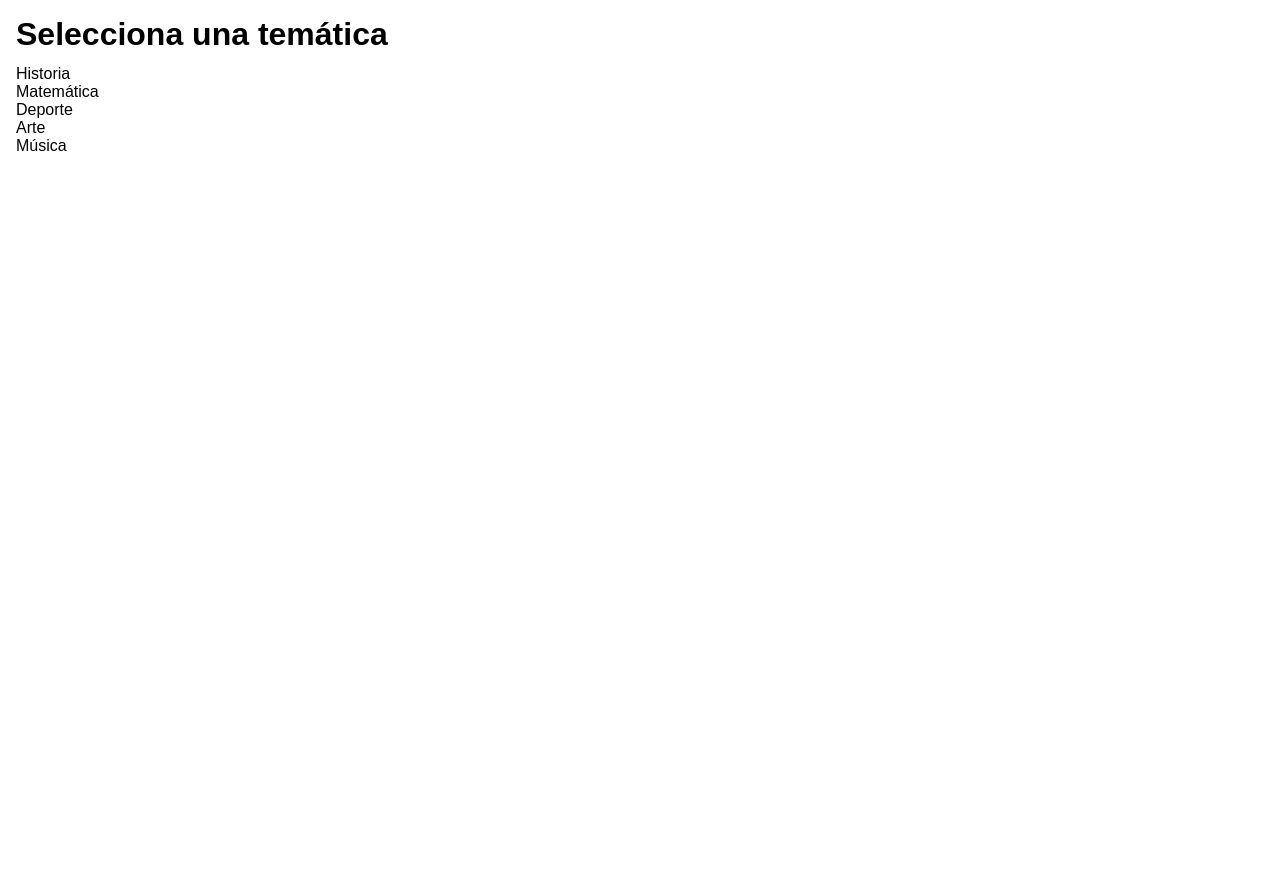
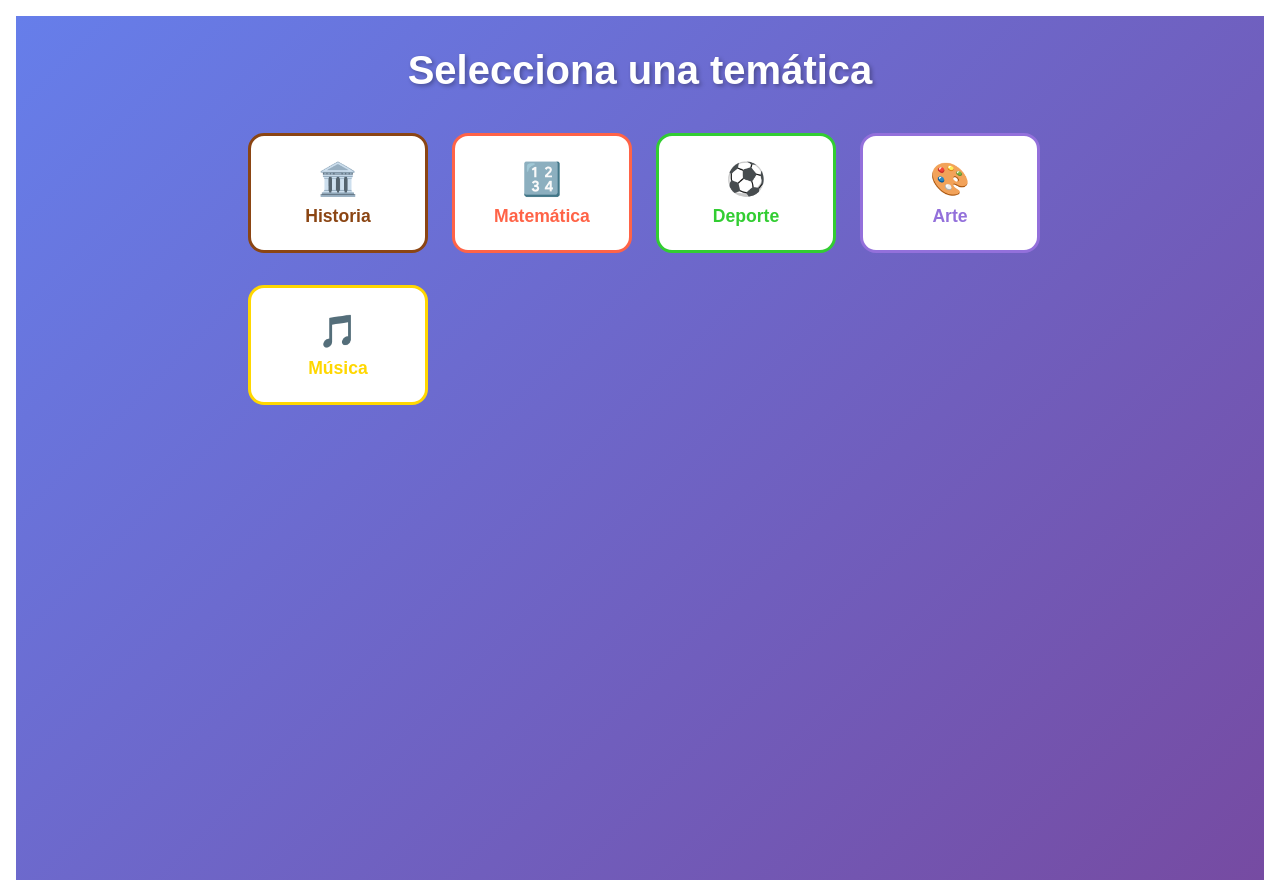
Before and after one commit to VelascoSalasJuan/Quiz_Dinamico, a React (Vite) app: page / in a window 1280 px wide. Before the commit the page ends 800 px from the top, so only its background shows below. Built offline with nearby package versions, Linux system fonts and the light colour scheme.

Commit message:
Mejore la vista del menu de temas (emojis y colores )

```diff
--- a/src/pages/Menu/MenuPage.css
+++ b/src/pages/Menu/MenuPage.css
@@ -1,3 +1,23 @@
 .menu-page {
-  padding: 0;
+  display: flex;
+  flex-direction: column;
+  align-items: center;
+  padding: 2rem;
+  min-height: 100vh;
+  background: linear-gradient(135deg, #667eea 0%, #764ba2 100%);
 }
+
+.menu-page h1 {
+  color: #ffffff;
+  font-size: 2.5rem;
+  margin-bottom: 2rem;
+  text-shadow: 2px 2px 4px rgba(0, 0, 0, 0.3);
+}
+
+.category-grid {
+  display: grid;
+  grid-template-columns: repeat(auto-fit, minmax(180px, 1fr));
+  gap: 1rem;
+  max-width: 800px;
+  width: 100%;
+}
--- a/src/pages/Menu/components/CategoryItem.css
+++ b/src/pages/Menu/components/CategoryItem.css
@@ -1,3 +1,39 @@
 .category-item {
-  margin: 0;
+  margin: 0.5rem;
+  padding: 1rem;
+  border: 3px solid;
+  border-radius: 1rem;
+  background: #ffffff;
+  font-size: 1.1rem;
+  font-weight: bold;
+  cursor: pointer;
+  transition: transform 0.15s ease, background-color 0.15s ease, box-shadow 0.15s ease;
+  display: flex;
+  flex-direction: column;
+  align-items: center;
+  justify-content: center;
+  min-height: 120px;
+  width: 100%;
+  max-width: 180px;
 }
+
+.category-item:hover,
+.category-item:focus {
+  background: rgba(240, 248, 255, 0.8);
+  transform: translateY(-2px) scale(1.02);
+  box-shadow: 0 6px 15px rgba(0, 0, 0, 0.15);
+}
+
+.category-item:focus {
+  outline: 3px solid #0078d4;
+  outline-offset: 2px;
+}
+
+.category-icon {
+  font-size: 2rem;
+  margin-bottom: 0.5rem;
+}
+
+.category-name {
+  text-align: center;
+}
--- a/src/pages/Menu/components/CategoryItem.jsx
+++ b/src/pages/Menu/components/CategoryItem.jsx
@@ -1,10 +1,15 @@
 import './CategoryItem.css'
 
-function CategoryItem({ name }) {
+function CategoryItem({ name, icon, color }) {
   return (
-    <div className="category-item">
-      {name}
-    </div>
+    <button
+      type="button"
+      className="category-item"
+      style={{ borderColor: color, color: color }}
+    >
+      <span className="category-icon">{icon}</span>
+      <span className="category-name">{name}</span>
+    </button>
   )
 }
 
--- a/src/pages/Menu/components/CategoryList.jsx
+++ b/src/pages/Menu/components/CategoryList.jsx
@@ -1,12 +1,23 @@
 import CategoryItem from './CategoryItem.jsx'
 
-const categories = ['Historia', 'Matemática', 'Deporte', 'Arte', 'Música']
+const categories = [
+  { name: 'Historia', icon: '🏛️', color: '#8B4513' },
+  { name: 'Matemática', icon: '🔢', color: '#FF6347' },
+  { name: 'Deporte', icon: '⚽', color: '#32CD32' },
+  { name: 'Arte', icon: '🎨', color: '#9370DB' },
+  { name: 'Música', icon: '🎵', color: '#FFD700' }
+]
 
 function CategoryList() {
   return (
-    <section>
+    <section className="category-grid">
       {categories.map((category) => (
-        <CategoryItem key={category} name={category} />
+        <CategoryItem
+          key={category.name}
+          name={category.name}
+          icon={category.icon}
+          color={category.color}
+        />
       ))}
     </section>
   )
```
